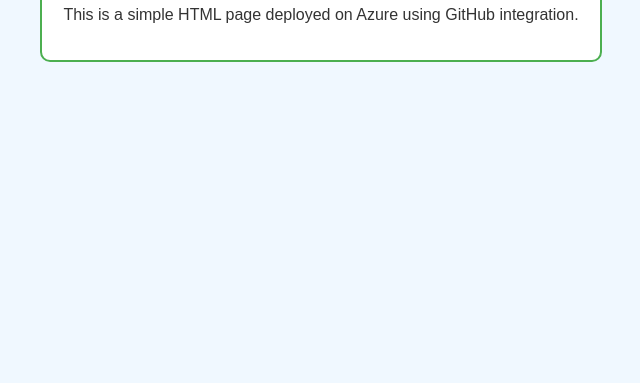
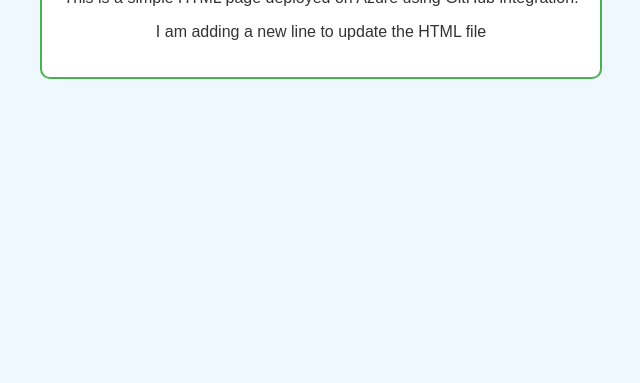
Before and after one commit to yogeshBhatt897/CST8911, a plain HTML site: page index.html in a window 1280 px wide. Shown: the part 417-800 px from the top of the page, without its empty margins (319-959 px from the left). Drawn offline with Linux system fonts and the light colour scheme.

Commit message:
Update index.html

```diff
--- a/index.html
+++ b/index.html
@@ -33,6 +33,7 @@
     <div class="container">
         <h1>Welcome to Azure Static Web App</h1>
         <p>This is a simple HTML page deployed on Azure using GitHub integration.</p>
+        <p>I am adding a new line to update the HTML file </p>
     </div>
 </body>
 </html>
```
